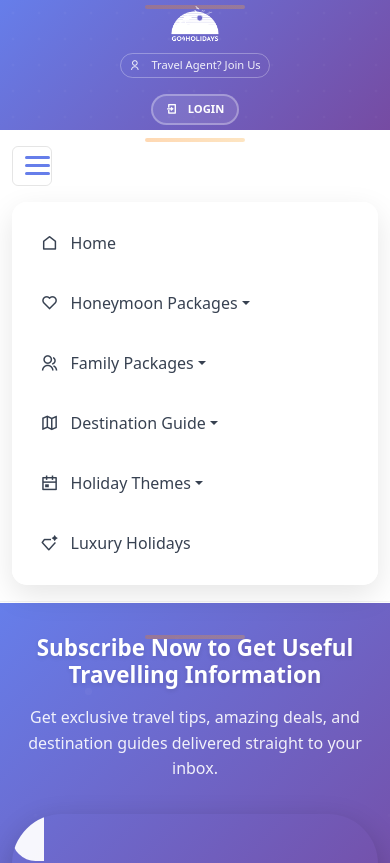
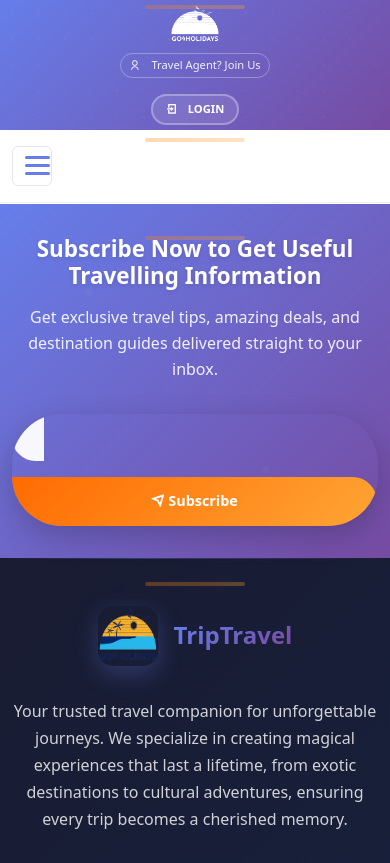
Before and after one commit to Suman7490/triptravel, a React (Create React App) app in the folder client/: page /bookings in a window 390 px wide. Shown: the top 863 px of the page. Built offline with nearby package versions, Linux system fonts and the light colour scheme; a web font is replaced by a local one.

Commit message:
corrected hembbburger issue in header

```diff
--- a/client/src/components/Header.jsx
+++ b/client/src/components/Header.jsx
@@ -118,13 +118,15 @@ const Header = () => {
                             type="button"
                             onClick={toggleMobileMenu}
                             aria-label="Toggle navigation"
+                            aria-controls="navbarContent"
+                            aria-expanded={isMobileMenuOpen}
                         >
                             <span></span>
                             <span></span>
                             <span></span>
                         </button>
 
-                        <div className={`navbar-collapse ${isMobileMenuOpen ? 'show' : ''}`} ref={navbarCollapseRef}>
+                        <div id="navbarContent" className={`navbar-collapse collapse ${isMobileMenuOpen ? 'show' : ''}`} ref={navbarCollapseRef}>
                             <ul className="navbar-nav">
                                 <li className="nav-item">
                                     <NavLink
```
